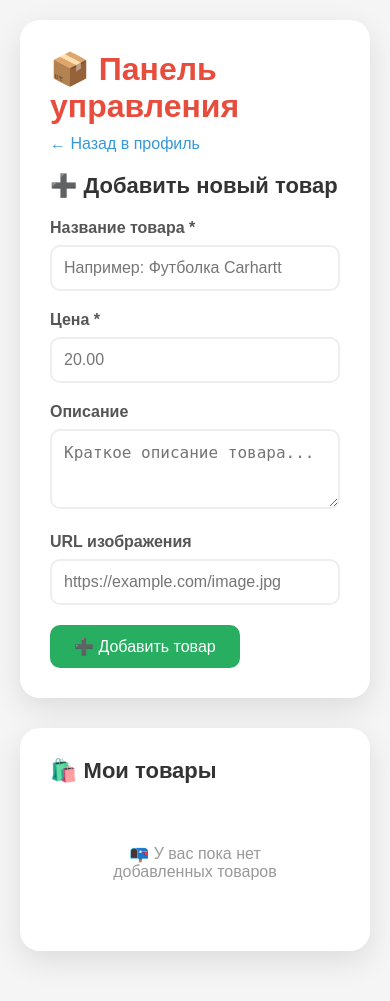
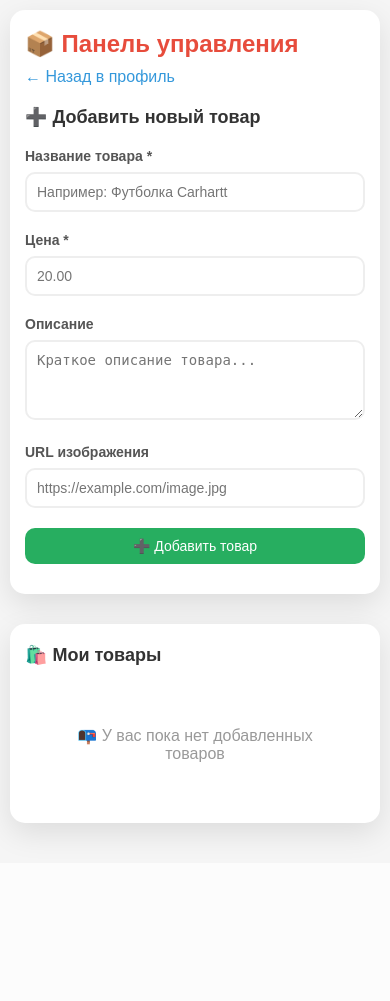
Before and after one commit to mkeyhartov/haduken_items, a Flask app: page /dashboard in a window 390 px wide. After the commit the page ends 844 px from the top, so only its background shows below. Run offline with Flask 3, Linux system fonts and the light colour scheme; the visitor is signed in with stand-in values (Sample User, id 1); data that the repository does not hold is empty.

Commit message:
feat: dobavil style dla korectnogo otobrazenia s mobile v dashboard.html

```diff
--- a/templates/dashboard.html
+++ b/templates/dashboard.html
@@ -169,6 +169,95 @@
         resize: vertical;
         min-height: 80px;
     }
+        /* Адаптация под мобильные устройства */
+@media (max-width: 768px) {
+    body {
+        padding: 10px;
+    }
+
+    .container {
+        max-width: 100%;
+    }
+
+    .card {
+        padding: 20px 15px;
+        border-radius: 15px;
+    }
+
+    h1 {
+        font-size: 24px;
+    }
+
+    h2 {
+        font-size: 18px;
+    }
+
+    .form-group label {
+        font-size: 14px;
+    }
+
+    input, textarea {
+        padding: 10px;
+        font-size: 14px;
+    }
+
+    .btn {
+        padding: 10px 20px;
+        font-size: 14px;
+        width: 100%;
+        margin-bottom: 10px;
+    }
+
+    .item-card {
+        padding: 15px;
+    }
+
+    .item-name {
+        font-size: 16px;
+    }
+
+    .item-price {
+        font-size: 14px;
+    }
+
+    .item-desc {
+        font-size: 12px;
+    }
+
+    .item-actions {
+        flex-direction: column;
+        gap: 8px;
+        margin-top: 12px;
+    }
+
+    .delete-btn, .edit-btn {
+        width: 100%;
+        text-align: center;
+        padding: 10px;
+    }
+
+    .modal-content {
+        width: 95%;
+        max-height: 90vh;
+    }
+
+    .modal-header h3 {
+        font-size: 18px;
+    }
+
+    .modal-body {
+        padding: 15px;
+    }
+
+    .modal-footer {
+        flex-direction: column;
+    }
+
+    .modal-footer .btn {
+        width: 100%;
+        margin: 0;
+    }
+}
 </style>
 </head>
 <body>
```
Also changed, not shown: 1 other file.
